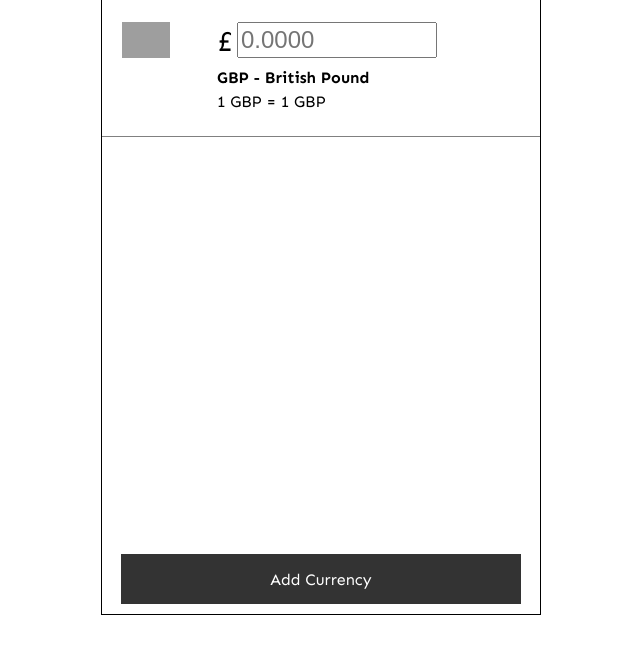
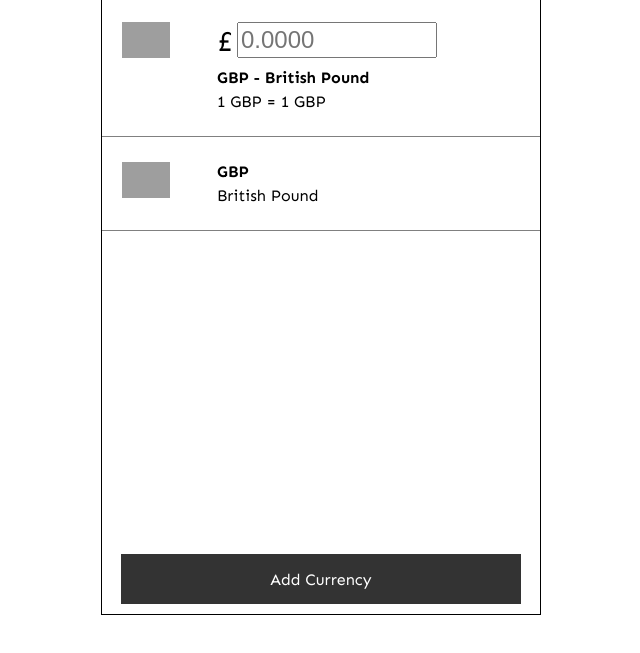
Before and after one commit to hannah-choi/exchange_rate_calculator, a plain HTML site: page index.html in a window 1280 px wide. Shown: the part 153-806 px from the top of the page, without its empty margins (327-967 px from the left). Drawn offline with Linux system fonts and the light colour scheme; grey boxes are pictures that could not be loaded.

Commit message:
added list for currency select

```diff
--- a/index.html
+++ b/index.html
@@ -31,6 +31,17 @@
             <footer>
                 <button>Add Currency</button>
             </footer>
+            <ul class="addCurrencyUl">
+                <li class="currencyLi">
+                    <div class="flag">
+                        <img src="https://img.geonames.org/flags/x/gb.gif" />
+                    </div>
+                    <div class="currencyData">
+                        <p class="currencyName">GBP</p>
+                        <p class="baseCurrency">British Pound</p>
+                    </div>
+                </li>
+            </ul>
         </div>
     </body>
 </html>
--- a/style.css
+++ b/style.css
@@ -30,11 +30,18 @@ select {
     position: relative;
 }
 
-ul.currencyUl {
+ul {
     width: 100%;
     padding: 0;
     margin: 0;
+}
+
+ul.currencyUl {
     overflow: scroll;
+}
+
+ul.addCurrencyUl {
+    z-index: 1;
 }
 
 li.currencyLi {
```
